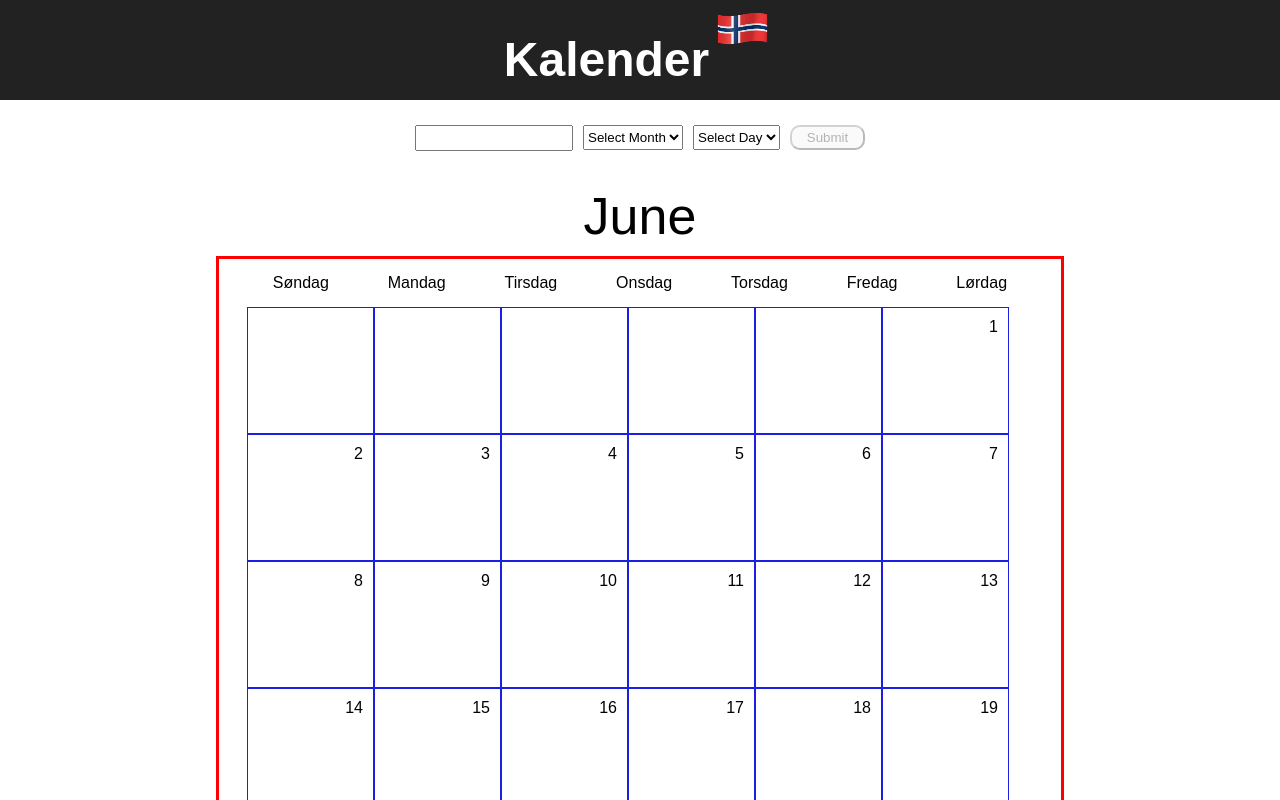
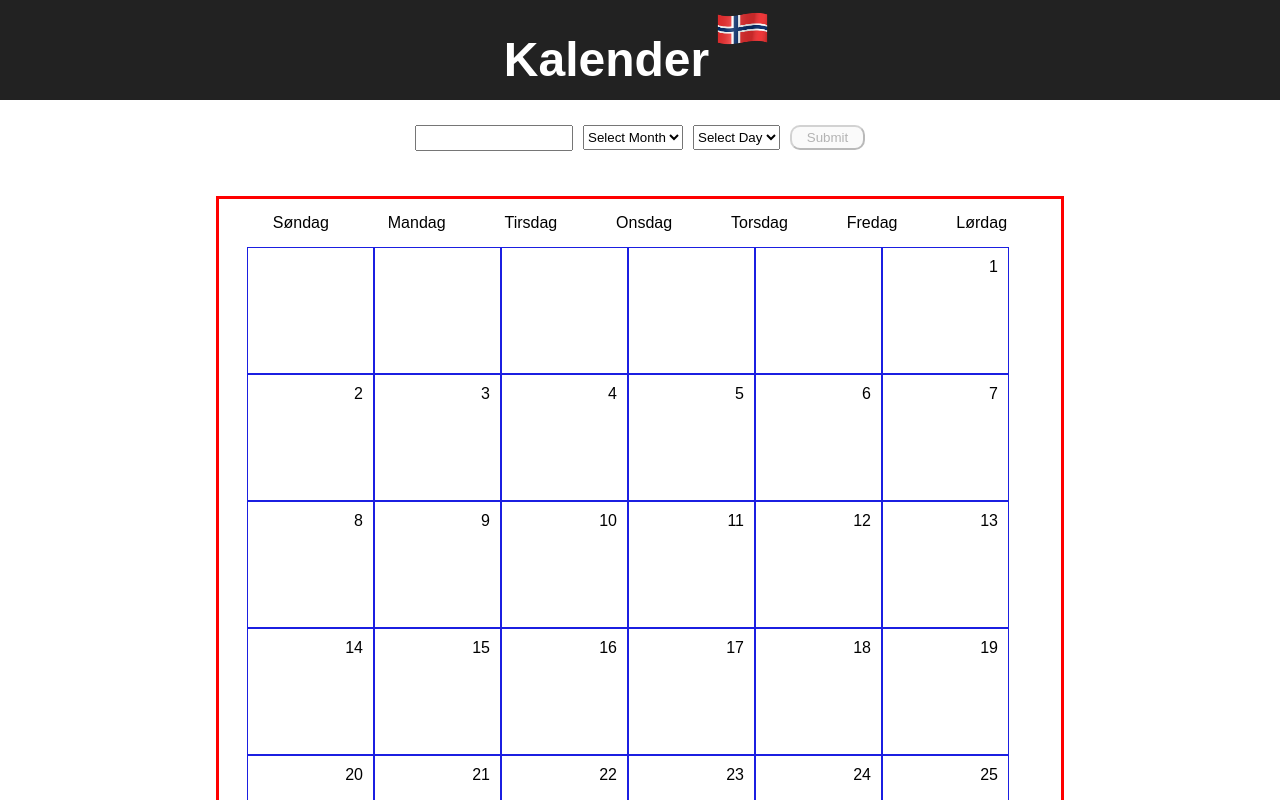
Before and after one commit to patrickjneel/Kalender, a React (Create React App) app: page / in a window 1280 px wide. Shown: the top 800 px of the page. Built offline with nearby package versions, Linux system fonts and the light colour scheme.

Commit message:
working on changing the month based on the input

```diff
--- a/src/components/Months.js
+++ b/src/components/Months.js
@@ -25,10 +25,22 @@ class Month extends Component {
     })
   }
 
+  shownMonth = () => {
+    if(this.props) {
+      return this.props.events.map(month => {
+        return month.month === 'July' ?
+        <span className="current-month">July</span>
+        : <span className="current-month">June</span>
+      })
+    }
+  }
+
+
+
   render() {
     return (
       <div className="calendar">
-        <span className="current-month">June</span>
+        <span className="current-month">{this.shownMonth()}</span>
         <div className="calendar-body">
         <div className="weekdays">
           <span className="days">Søndag</span>
```
